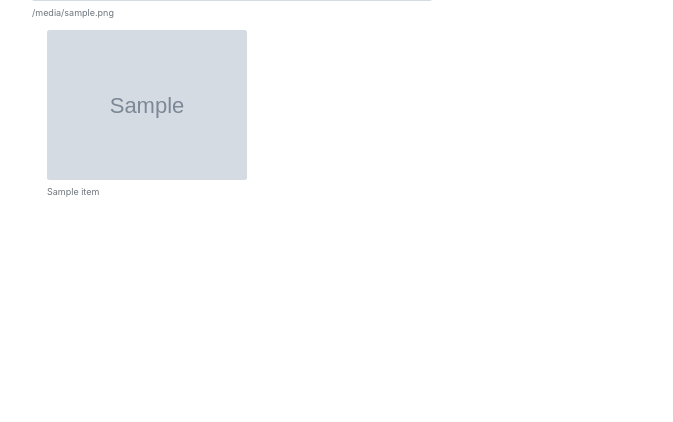
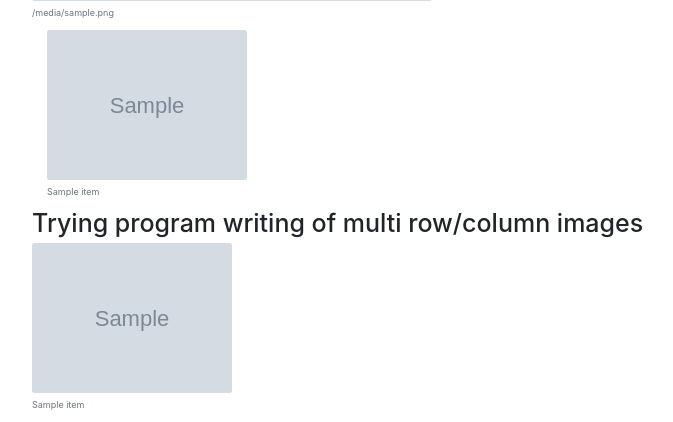
Before and after one commit to toddhnstl/mission_to_Mars, a Flask app: page / in a window 1280 px wide. Shown: the part 620-1042 px from the top of the page, without its empty margins (53-726 px from the left). Before the commit the page ends 817 px from the top, so only its background shows below. Run offline with Flask 2, Linux system fonts and the light colour scheme; grey boxes marked "Sample" are stand-in pictures; a database or web service that is not in the repository returns one stand-in record (values such as "Sample title"); some libraries are stand-ins or nearby versions.

Commit message:
using loop to control rows/column of hemispheres

```diff
--- a/templates/index.html
+++ b/templates/index.html
@@ -94,6 +94,43 @@
       </div>
     </div>
 
+<!-- Try to programatically control printing and get rows -->
+<div class="container">
+      <div class="row">
+          <div class="col-md-12 col-xs-6">
+              <h1>Trying program writing of multi row/column images</h1>
+          </div>
+
+      </div>
+
+
+            {% set ctr = 0 %}
+            {% for item in mission_to_mars.hemisphere_image_urls %}
+              {% if loop.index is divisibleby 2 %}
+                  <div class="col-md-6 col-xs-6">
+                     <figure class="figure">
+                        <img class="figure-img img-fluid rounded" src="{{item["img_url"]}}"
+                            alt="alt text" width="50%" height="50%">
+                            <figcaption class="figure-caption">{{item["title"]}}</figcaption>
+                    </figure>
+                  </div>
+                </div>
+               {% else %}
+                   <div class="row">
+                       <div class="col-md-6 col-xs-6">
+                         <figure class="figure">
+                            <img class="figure-img img-fluid rounded" src="{{item["img_url"]}}"
+                                alt="alt text" width="50%" height="50%">
+                                <figcaption class="figure-caption">{{item["title"]}}</figcaption>
+                        </figure>
+                      </div>
+
+               {% endif  %}
+            {% endfor %}
+
+
+    </div>
+
 <!--   &lt;!&ndash;  Just testing the table string function in the dataframe &ndash;&gt;-->
 <!--   <div class="container">-->
 <!--      <div class="row">-->
```
